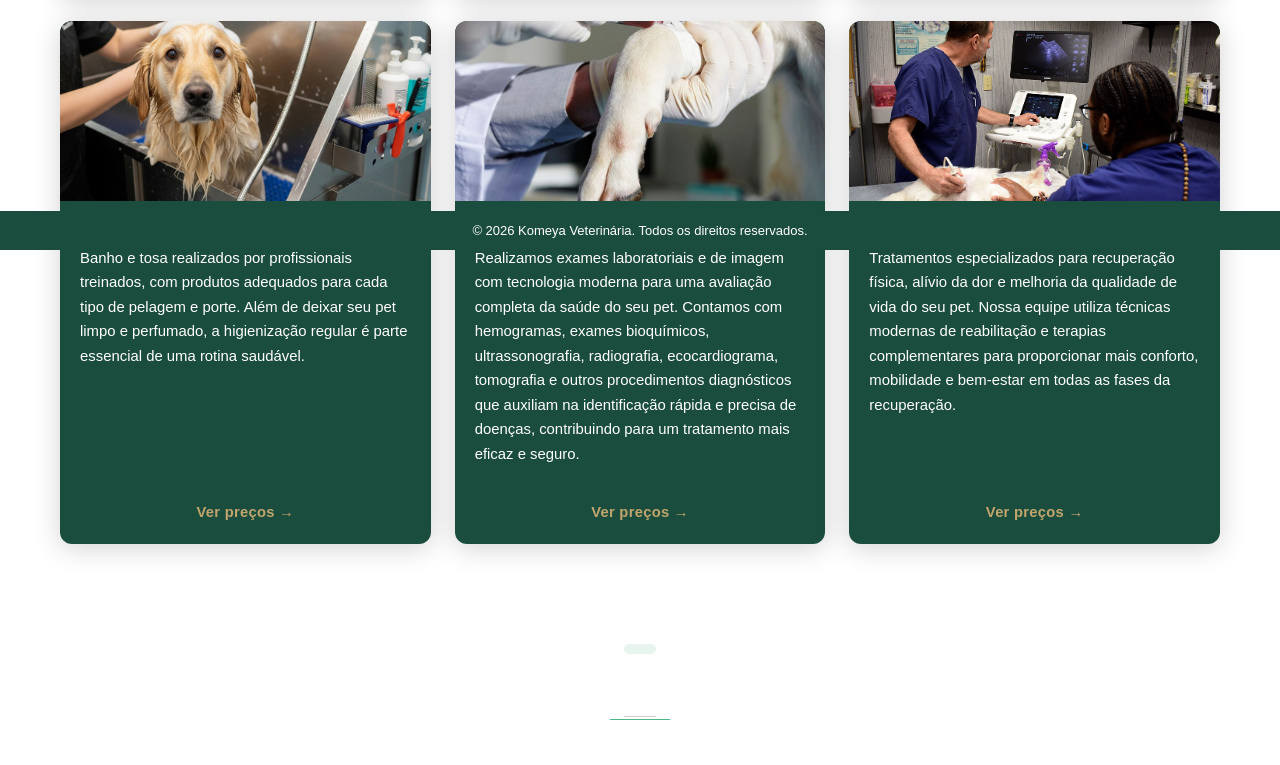
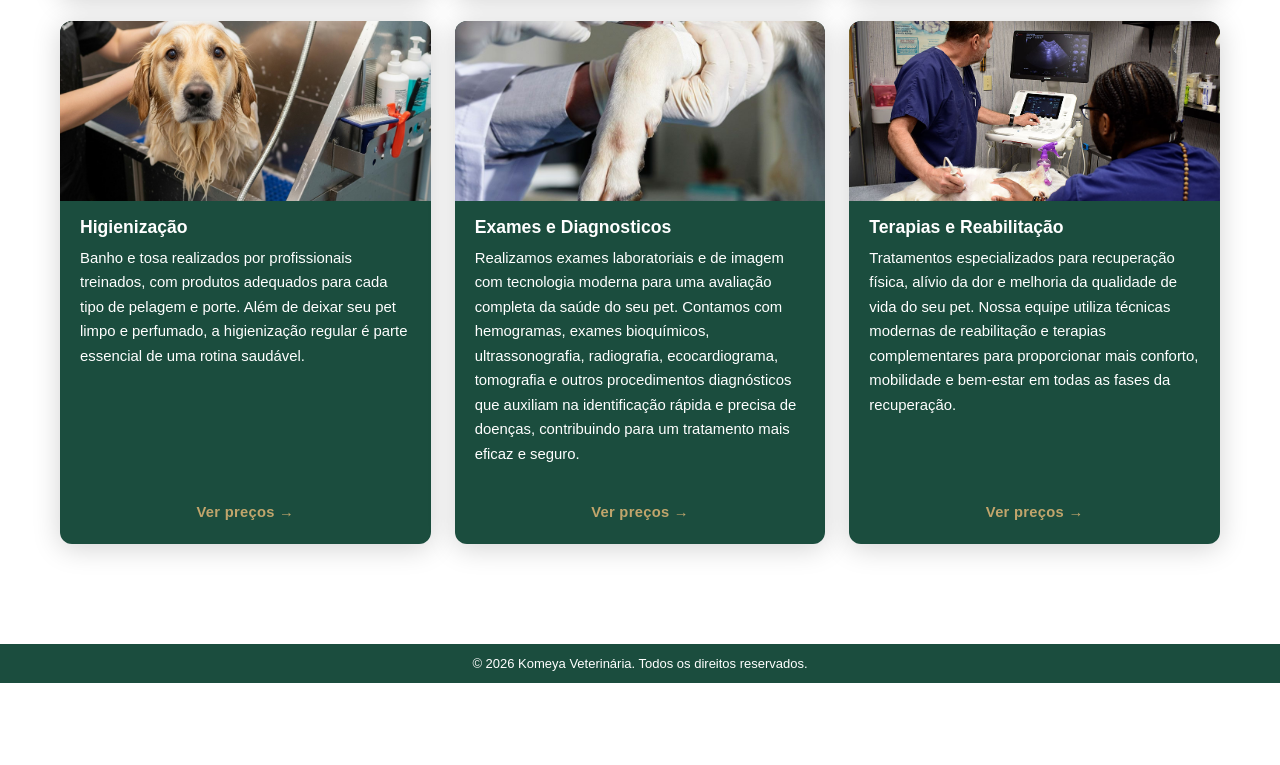
Before and after one commit to geancarlosqd-ymt/Komeya, a plain HTML site: page pages/serviços.html in a window 1280 px wide. Shown: the part 550-1315 px from the top of the page. After the commit the page ends 1233 px from the top, so only its background shows below. Drawn offline with Linux system fonts and the light colour scheme.

Commit message:
serviçosfix

```diff
--- a/css/style.css
+++ b/css/style.css
@@ -278,7 +278,7 @@ footer {
   color: #fff;
   padding: 12px 20px;
   text-align: center;
-  position: fixed;
+  position:relative;
   left: 0;
   right: 0;
   bottom: 0;
--- a/pages/serviços.html
+++ b/pages/serviços.html
@@ -112,14 +112,6 @@
     <p>&copy; 2026 Komeya Veterinária. Todos os direitos reservados.</p>
   </footer>
 
-  <div class="page">
-
-    <div class="header">
-      <div class="header-tag"></div>
-      <h1></h1>
-    </div>
-  </div>
-
   <!-- ════════════════ MODAL ════════════════ -->
   <div id="modal-overlay" role="dialog" aria-modal="true" aria-labelledby="modal-titulo">
     <div id="modal">
```
